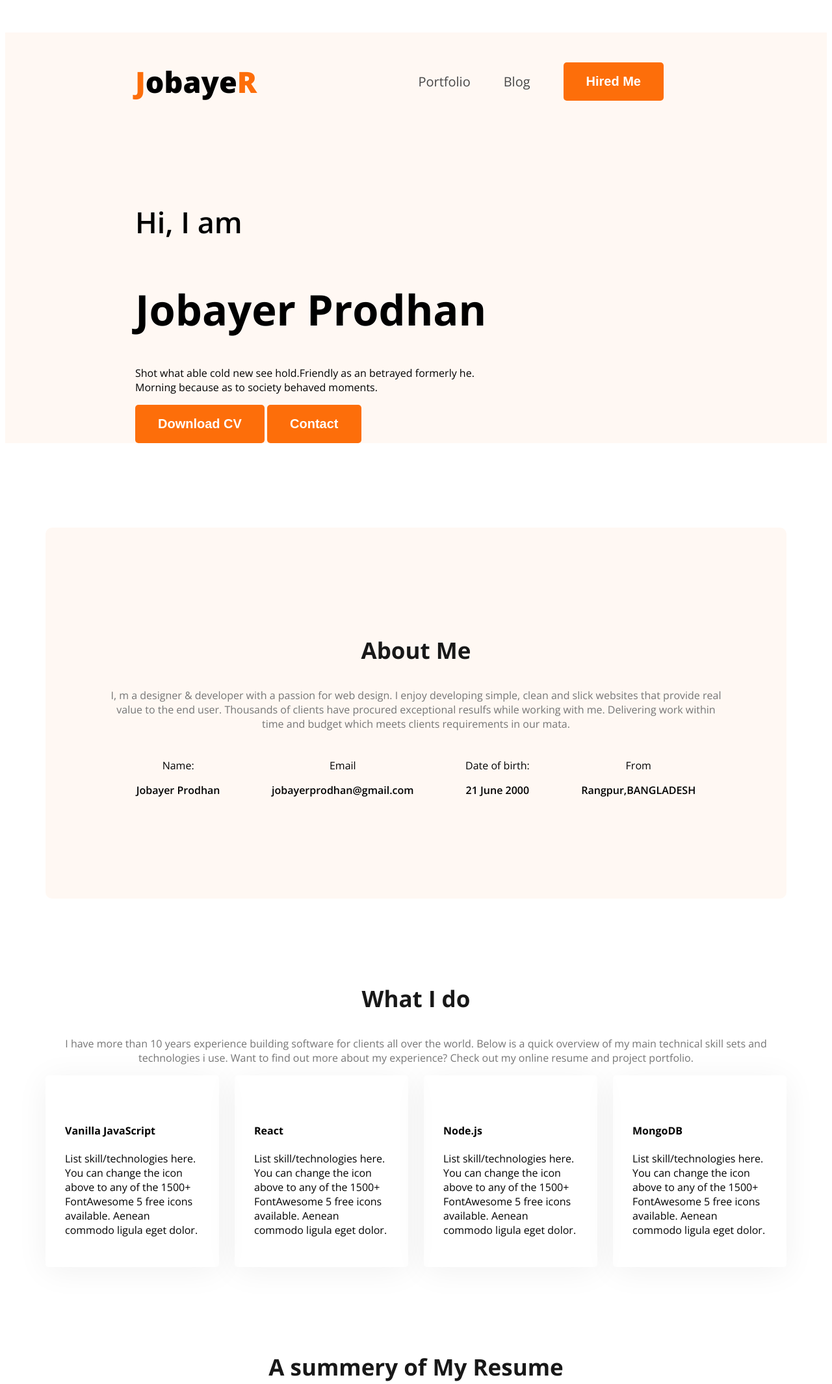
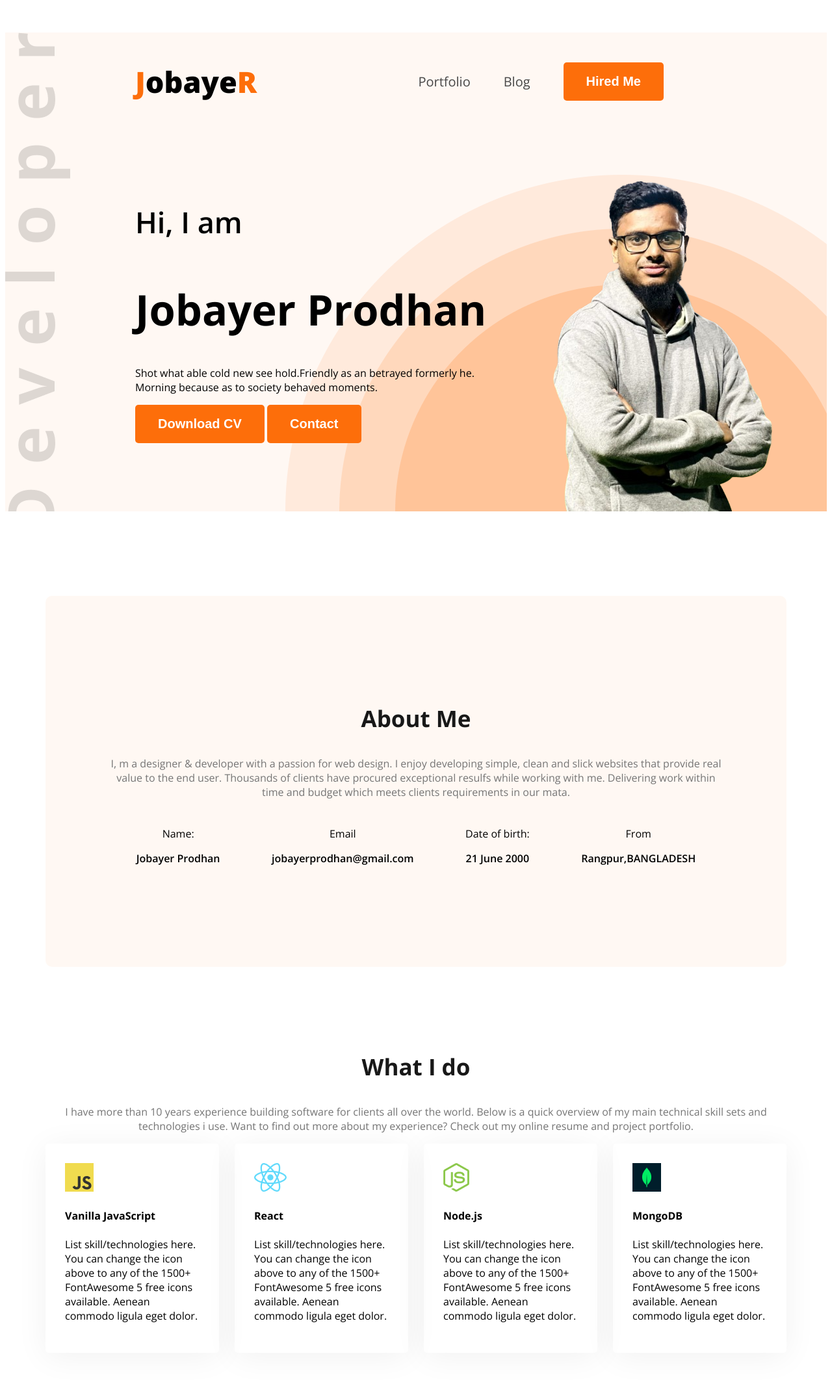
Before and after one commit to JobayerProdhan/Portfolio-, a plain HTML site: page index.html in a window 1280 px wide. Shown: the top 2130 px of the page at 65% size. Drawn offline with nearby package versions, Linux system fonts and the light colour scheme.

Commit message:
new folder

```diff
--- a/index.html
+++ b/index.html
@@ -31,7 +31,7 @@
 
 
             </div>
-            <img class="banner-profile-pic" src="portfolio-resources/images/jobayer.png" alt="">
+            <img class="banner-profile-pic" src="images/jobayer.png" alt="">
         </div>
 
     </header>
@@ -70,22 +70,22 @@
 
             <div class="skills-container">
                 <div class="skill">
-                    <img src="portfolio-resources/images/icons/js.png" alt="">
+                    <img src="images/icons/js.png" alt="">
                     <h4 class="skill-title">Vanilla JavaScript</h4>
                     <p class="skill-description">List skill/technologies here. You can change the icon above to any of the 1500+ FontAwesome 5 free icons available. Aenean commodo ligula eget dolor.</p>
                 </div>
                 <div class="skill">
-                    <img src="portfolio-resources/images/icons/react.png" alt="">
+                    <img src="images/icons/react.png" alt="">
                     <h4 class="skill-title">React</h4>
                     <p class="skill-description">List skill/technologies here. You can change the icon above to any of the 1500+ FontAwesome 5 free icons available. Aenean commodo ligula eget dolor.</p>
                 </div>
                 <div class="skill">
-                    <img src="portfolio-resources/images/icons/nodejs.png" alt="">
+                    <img src="images/icons/nodejs.png" alt="">
                     <h4 class="skill-title">Node.js</h4>
                     <p class="skill-description">List skill/technologies here. You can change the icon above to any of the 1500+ FontAwesome 5 free icons available. Aenean commodo ligula eget dolor.</p>
                 </div>
                 <div class="skill">
-                    <img src="portfolio-resources/images/icons/mongo.png" alt="">
+                    <img src="images/icons/mongo.png" alt="">
                     <h4 class="skill-title">MongoDB</h4>
                     <p class="skill-description">List skill/technologies here. You can change the icon above to any of the 1500+ FontAwesome 5 free icons available. Aenean commodo ligula eget dolor.</p>
                 </div>
@@ -151,9 +151,9 @@
             <h3 class="section-title">Lets Connect</h3>
             <p>Please fill out the form on this section to contact with me or call between 9:00 A.M and 8.00 P.M ET, Monday through Friday.</p>
             <div>
-                <a href="https://www.facebook.com/md.jobayerprodhan" target="_blank"><img src="portfolio-resources/images/icons/facebook.png" alt=""></a>
-                <a href="https://www.instagram.com/md.jobayerprodhan/" target="_blank"><img src="portfolio-resources/images/icons/insta.png" alt=""></a>
-                <a href="https://x.com/Jobayer3775" target="_blank"><img src="portfolio-resources/images/icons/twitter.png" alt=""></a>
+                <a href="https://www.facebook.com/md.jobayerprodhan" target="_blank"><img src="images/icons/facebook.png" alt=""></a>
+                <a href="https://www.instagram.com/md.jobayerprodhan/" target="_blank"><img src="images/icons/insta.png" alt=""></a>
+                <a href="https://x.com/Jobayer3775" target="_blank"><img src="images/icons/twitter.png" alt=""></a>
             </div>
         </div>
         <div class="footer-column">
--- a/styles/style.css
+++ b/styles/style.css
@@ -10,7 +10,7 @@
 
 /* header  */
 .header{
-    background-image: url(../portfolio-resources/images/developer.png),url("../portfolio-resources/images/header_bg.png");
+    background-image: url("../images/developer.png"),url("../images/header_bg.png");
     background-repeat: no-repeat;
     background-position: top left ,bottom right;
 }
```
Also changed, not shown: images/developer.png (added), images/hardy.png (added), images/header_bg.png (added), images/icons/facebook.png (added), images/icons/insta.png (added), images/icons/js.png (added), images/icons/mongo.png (added), images/icons/nodejs.png (added), images/icons/react.png (added), images/icons/twitter.png (added), images/jobayer.png (added).
